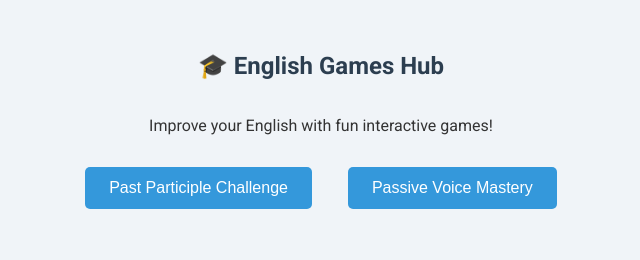
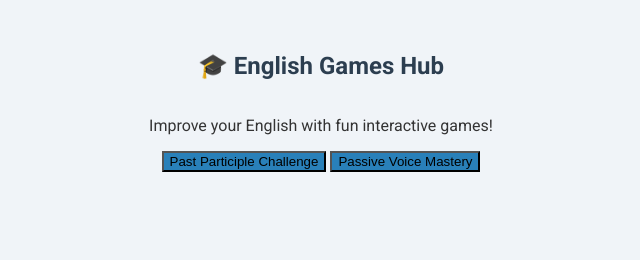
Before and after one commit to ntminhchau/Verb-game, a plain HTML site: page index.html in a window 1280 px wide. Shown: the whole page, without its empty margins (319-959 px from the left). Drawn offline with Linux system fonts and the light colour scheme.

Commit message:
Update style.css

```diff
--- a/style.css
+++ b/style.css
@@ -34,17 +34,7 @@ h1, h2 {
 
 .game-buttons button,
 .result-screen button,
-#choices button {
-  padding: 0.75rem 1.5rem;
-  margin: 1rem;
-  font-size: 1rem;
-  border: none;
-  border-radius: 5px;
-  background-color: #3498db;
-  color: white;
-  cursor: pointer;
-  transition: background-color 0.3s ease;
-}
+
 
 button:hover {
   background-color: #2980b9;
@@ -90,7 +80,7 @@ input[type="text"] {
   margin: 5px;
   border: 1px solid #ccc;
   background-color: white;
-  transition: background-color 0.3s;
+  transition: background-color 0.3s ease, color 0.3s ease;
 }
 
 .choice-btn.selected {
```
